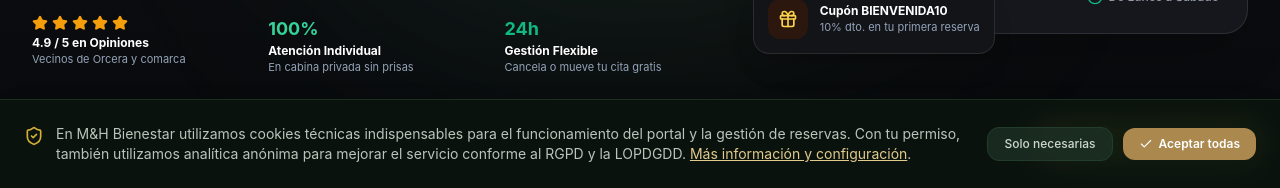
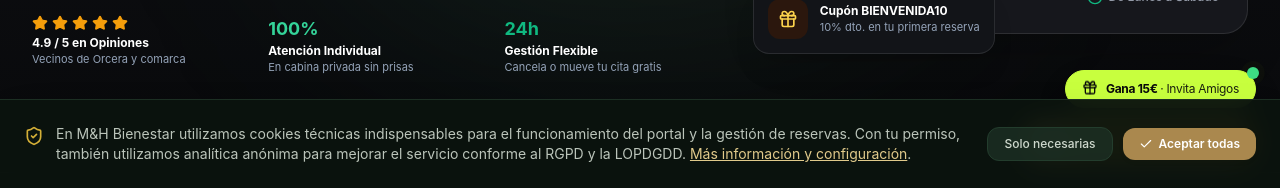
Before and after one commit to munozmramon/mh-bienestar, a Next.js app: page / in a window 1280 px wide. Shown: the part 612-800 px from the top of the page. Built offline with nearby package versions, Linux system fonts and the light colour scheme.

Commit message:
fix: separate floating buttons to prevent overlap on mobile and desktop

```diff
--- a/src/components/ViralFloatingButton.tsx
+++ b/src/components/ViralFloatingButton.tsx
@@ -9,10 +9,10 @@ export default function ViralFloatingButton() {
 
   return (
     <>
-      <div className="fixed bottom-20 right-4 sm:bottom-6 sm:right-6 z-40">
+      <div className="fixed bottom-20 left-4 md:bottom-20 md:right-6 md:left-auto z-40">
         <button
           onClick={() => setModalOpen(true)}
-          className="group relative flex items-center gap-2.5 py-2.5 px-4 rounded-full bg-forest-900 text-gold-300 dark:bg-neon-lime dark:text-obsidian-950 border border-gold-400/40 dark:border-neon-lime shadow-soft-xl hover:scale-105 active:scale-95 transition-all duration-300"
+          className="group relative flex items-center gap-2 py-2 px-3 sm:py-2.5 sm:px-4 rounded-full bg-forest-900 text-gold-300 dark:bg-neon-lime dark:text-obsidian-950 border border-gold-400/40 dark:border-neon-lime shadow-soft-xl hover:scale-105 active:scale-95 transition-all duration-300"
           aria-label="Recomendar centro y ganar recompensas"
         >
           {/* Subtle pulse effect */}
--- a/src/components/WelcomeRewardWheel.tsx
+++ b/src/components/WelcomeRewardWheel.tsx
@@ -66,7 +66,7 @@ export default function WelcomeRewardWheel() {
       {/* Floating Pill Trigger (Mobile and Desktop) */}
       <button
         onClick={() => setIsOpen(true)}
-        className="fixed bottom-20 md:bottom-6 right-4 z-40 flex items-center gap-2 px-4 py-2.5 rounded-full bg-gradient-to-r from-[#D4AF37] to-amber-500 hover:from-amber-500 hover:to-amber-600 text-slate-950 font-bold text-xs shadow-soft-xl border border-white/50 active:scale-95 transition-all group"
+        className="fixed bottom-20 right-4 md:bottom-6 md:right-6 z-40 flex items-center gap-2 px-3.5 py-2 sm:px-4 sm:py-2.5 rounded-full bg-gradient-to-r from-[#D4AF37] to-amber-500 hover:from-amber-500 hover:to-amber-600 text-slate-950 font-bold text-xs shadow-soft-xl border border-white/50 active:scale-95 transition-all group"
       >
         <span className="w-6 h-6 rounded-full bg-white/90 flex items-center justify-center text-amber-700 shrink-0 group-hover:rotate-12 transition-transform">
           🎁
```
